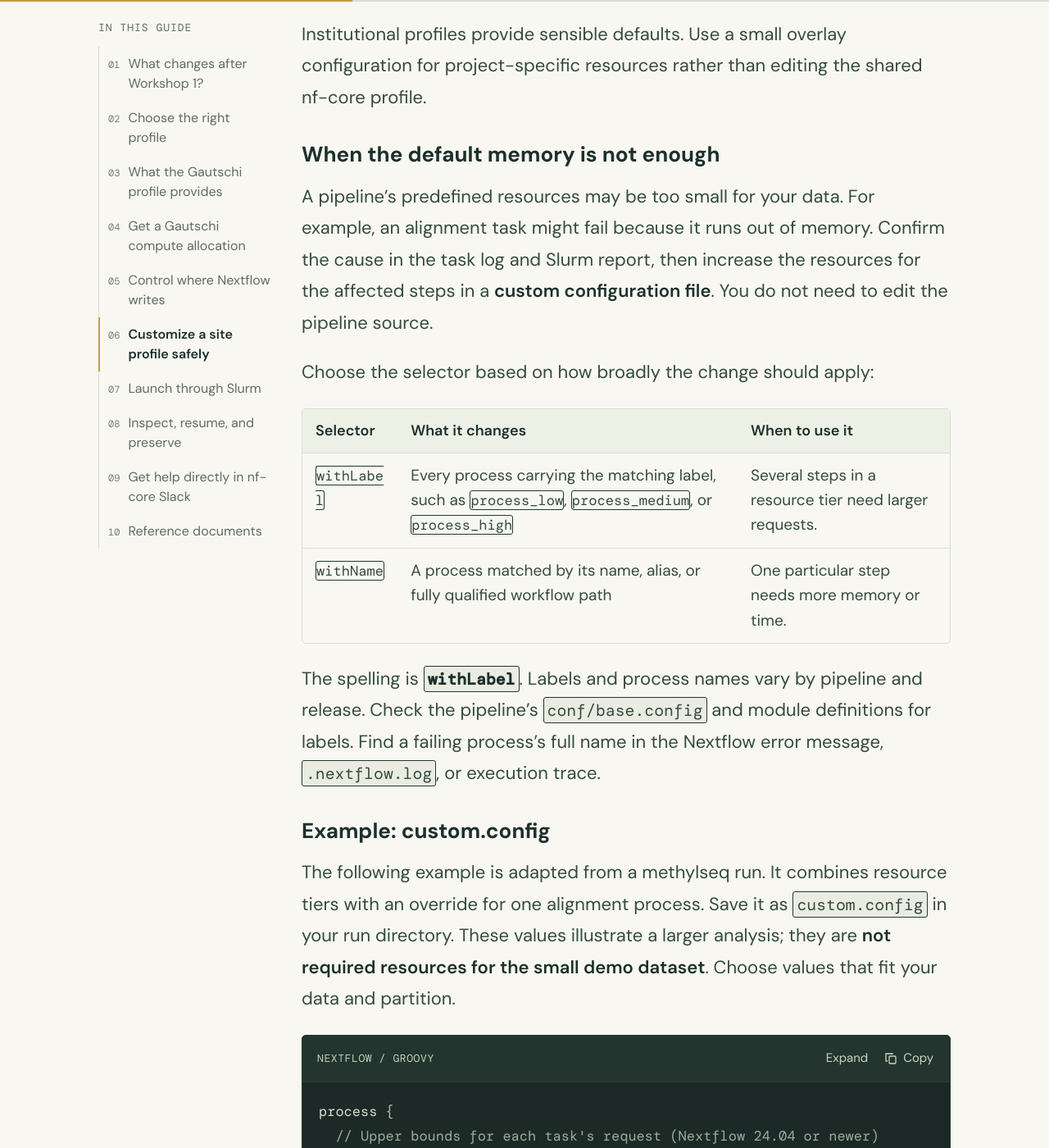
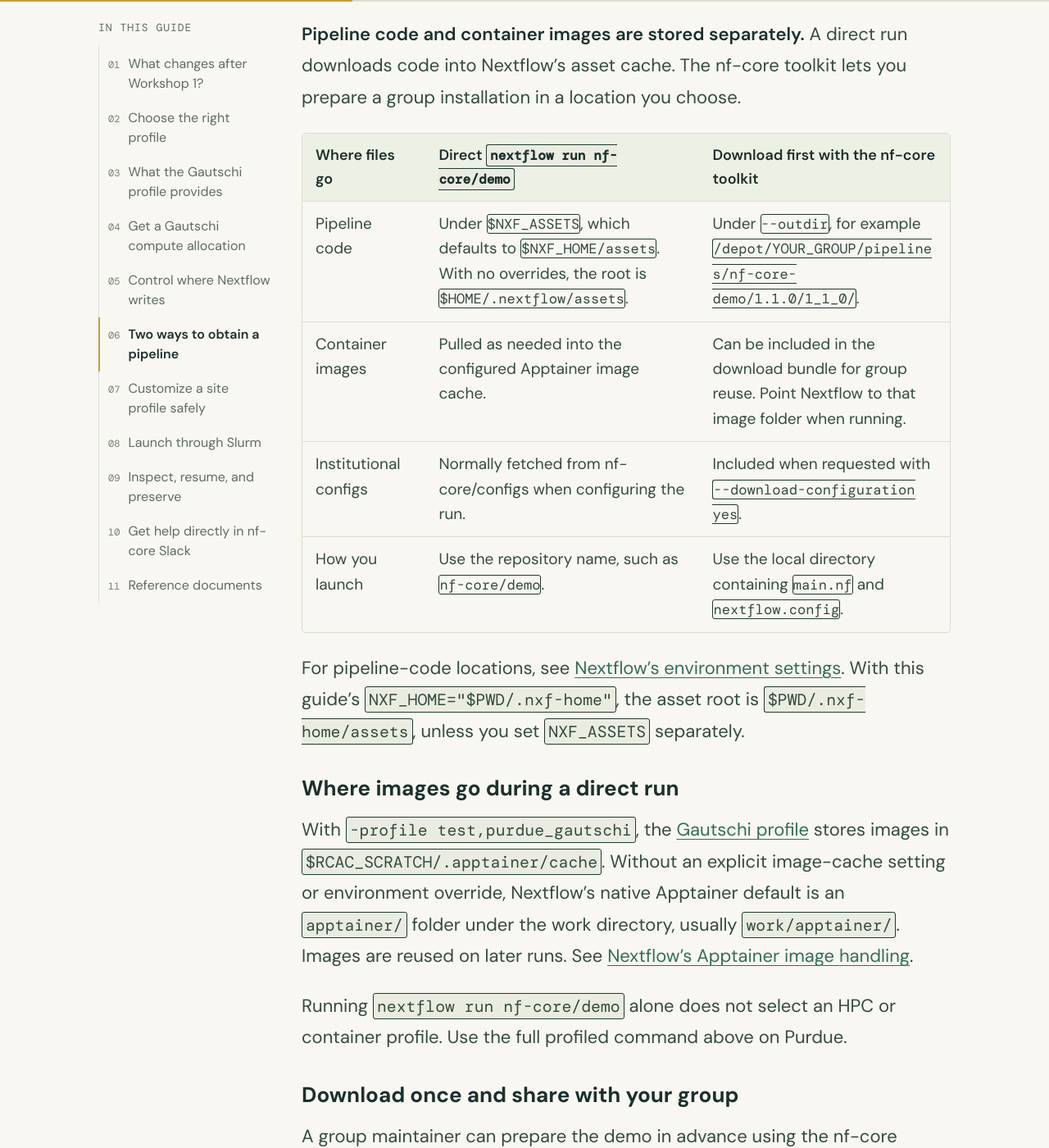
Before and after one commit to zhan4429/PurdueNfWorkshop, a Jekyll site: the page built from nf-core.md, in a window 1280 px wide and 1400 px high, scrolled down 5444 px. Shown: the whole window at 82% size. Built offline with Jekyll 4.4.1, drawn with Linux system fonts in a browser that asks for light colours; some web fonts are replaced; some of the changed text lies outside the part shown.

Commit message:
Compare pipeline download storage and preserve shared-install guide

````diff
--- a/nf-core.md
+++ b/nf-core.md
@@ -111,6 +111,61 @@ mkdir -p "$NXF_APPTAINER_CACHEDIR"
 | Final results | Persistent storage or archive |
 
 Scratch is not backed up. Keep the input sheet, run command, configuration, and final reports with your archived results.
+
+## Two ways to obtain a pipeline
+
+**Pipeline code and container images are stored separately.** A direct run downloads code into Nextflow's asset cache. The nf-core toolkit lets you prepare a group installation in a location you choose.
+
+| Where files go | Direct `nextflow run nf-core/demo` | Download first with the nf-core toolkit |
+| --- | --- | --- |
+| Pipeline code | Under `$NXF_ASSETS`, which defaults to `$NXF_HOME/assets`. With no overrides, the root is `$HOME/.nextflow/assets`. | Under `--outdir`, for example `/depot/YOUR_GROUP/pipelines/nf-core-demo/1.1.0/1_1_0/`. |
+| Container images | Pulled as needed into the configured Apptainer image cache. | Can be included in the download bundle for group reuse. Point Nextflow to that image folder when running. |
+| Institutional configs | Normally fetched from nf-core/configs when configuring the run. | Included when requested with `--download-configuration yes`. |
+| How you launch | Use the repository name, such as `nf-core/demo`. | Use the local directory containing `main.nf` and `nextflow.config`. |
+
+For pipeline-code locations, see [Nextflow's environment settings](https://docs.seqera.io/nextflow/reference/env-vars#nxf_assets). With this guide's `NXF_HOME="$PWD/.nxf-home"`, the asset root is `$PWD/.nxf-home/assets`, unless you set `NXF_ASSETS` separately.
+
+### Where images go during a direct run
+
+With `-profile test,purdue_gautschi`, the [Gautschi profile](https://github.com/nf-core/configs/blob/master/conf/purdue_gautschi.config) stores images in `$RCAC_SCRATCH/.apptainer/cache`. Without an explicit image-cache setting or environment override, Nextflow's native Apptainer default is an `apptainer/` folder under the work directory, usually `work/apptainer/`. Images are reused on later runs. See [Nextflow's Apptainer image handling](https://docs.seqera.io/nextflow/container/apptainer#apptainer-and-docker-hub).
+
+Running `nextflow run nf-core/demo` alone does not select an HPC or container profile. Use the full profiled command above on Purdue.
+
+### Download once and share with your group
+
+A group maintainer can prepare the demo in advance using the nf-core toolkit, with Nextflow and Apptainer available:
+
+```bash
+nf-core pipelines download demo -r 1.1.0 \
+  --outdir /depot/YOUR_GROUP/pipelines/nf-core-demo/1.1.0 \
+  --download-configuration yes \
+  --container-cache-utilisation copy \
+  --compress none
+```
+
+When prompted, choose to download Apptainer-compatible images. The `copy` option includes them in the bundle. Inspect the downloaded folders: code may be in `1_1_0/` or `workflow/`, and the image folder name varies. See the [nf-core download instructions](https://nf-co.re/docs/nf-core-tools/cli/pipelines/download).
+
+In your Slurm script, set the actual downloaded image path and run the local code:
+
+```bash
+# Replace YOUR_GROUP and IMAGE_FOLDER with your installation's paths.
+export NXF_APPTAINER_CACHEDIR="/depot/YOUR_GROUP/pipelines/nf-core-demo/1.1.0/IMAGE_FOLDER"
+
+nextflow run /depot/YOUR_GROUP/pipelines/nf-core-demo/1.1.0/1_1_0/ \
+  -profile test,purdue_gautschi \
+  -c custom.config --cluster_account YOUR_ACCOUNT \
+  --outdir "$PWD/results" -resume
+```
+
+Add this line to your own `custom.config` so the Gautschi profile uses the image path exported by your script:
+
+```groovy
+apptainer.cacheDir = System.getenv('NXF_APPTAINER_CACHEDIR')
+```
+
+Use the Slurm script below as the wrapper, replacing its image-cache export and run command with this example. For RNA-seq or another pipeline, substitute the release, local path, and required inputs; use `test` only for test datasets.
+
+Both modes can reuse the same image cache. The toolkit makes an explicit, shareable installation convenient. Keep group code and images readable from all compute nodes, let a maintainer complete missing images, and give each analysis its own scratch work directory and run history. Apptainer's own `APPTAINER_CACHEDIR` remains per user. Pre-downloading code and images does not also prepare every plugin or reference dataset.
 
 ## Customize a site profile safely
 
````
Also changed, not shown: reference-guides/shared-nfcore-guide.md (added, +180 -0 lines).
